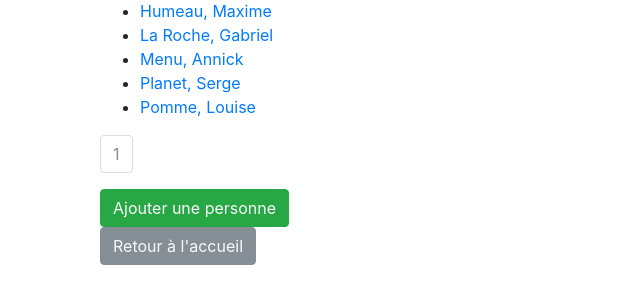
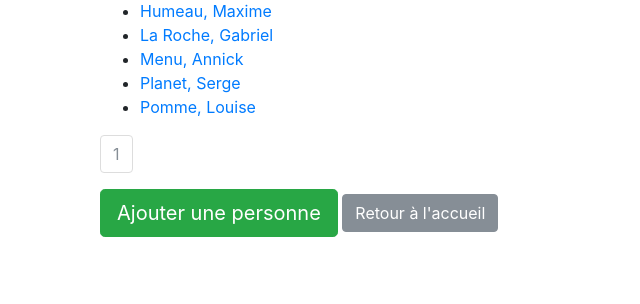
Before and after one commit to rayondemiel/GreenPy, a Flask app: page /militant in a window 1280 px wide. Shown: the part 199-503 px from the top of the page, without its empty margins (0-640 px from the left). Run offline with Flask 2, Linux system fonts and the light colour scheme; data comes from the database, SQL or seed files in the repository; both versions use the stored data as it was after the commit; some libraries are stand-ins or nearby versions.

Commit message:
formulaire update avec prob sql

```diff
--- a/GreenPy/templates/pages/militant.html
+++ b/GreenPy/templates/pages/militant.html
@@ -16,6 +16,13 @@
                 <dt>Pays de naissance</dt><dd>{{militant.pays_naissance}}</dd>
                 <dt>Profession</dt><dd>{{militant.profession}}</dd>
                 <dt>Biographie</dt><dd>{{militant.biographie}}</dd>
+                <dd>
+                    <ul>
+                        {% for modification in militant.authorships %}
+                            <li>[{{modification.authorship_date}}] {{modification.user.user_nom}}</li>
+                        {% endfor %}
+                    </ul>
+                </dd>
             </dl>
         <!-- Index des projets contestés et luttes environnementales-->
         {% elif militants%}
@@ -49,17 +56,19 @@
             {%- endfor %}
               </ul>
             </nav>
-            <button type="button" class="btn btn-success">
-                <a class="text-light" href="{{url_for('inscription_militant')}}">Ajouter une personne</a>
-            </button>
 
         <!-- Si requête non trouvée -->
         {% else %}
             <p>La base de données est en cours de constitution</p>
         {% endif %}
+
+        <!-- Bouton accueil -->
             <div>
-                <button type="button" class="btn btn-secondary">
-                    <a class="text-light" href="{{url_for('accueil')}}">Retour à l'accueil</a>
-                </button>
+                {% if militant %}
+                <a type="button" class="btn btn-lg btn-info" href="{{url_for('modification_militant', name_id=militant.id)}}">Faire une modification</a>
+                {% elif militants %}
+                <a type="button" class="btn btn-lg btn-success" href="{{url_for('inscription_militant')}}">Ajouter une personne</a>
+                {% endif %}
+                <a class="btn btn-secondary" role="button" href="{{url_for('accueil')}}">Retour à l'accueil</a>
             </div>
 {% endblock %}}
--- a/GreenPy/templates/pages/objet_contest.html
+++ b/GreenPy/templates/pages/objet_contest.html
@@ -57,5 +57,5 @@
             <p>La base de données est en cours de constitution</p>
         {% endif %}
 
-        <p><a href="{{url_for('accueil')}}">Retour à l'accueil</a></p>
+        <div><a class="btn btn-secondary" role="button"href="{{url_for('accueil')}}">Retour à l'accueil</a></div>
 {% endblock %}
```
Also changed, not shown: GreenPy/data/env.db.
